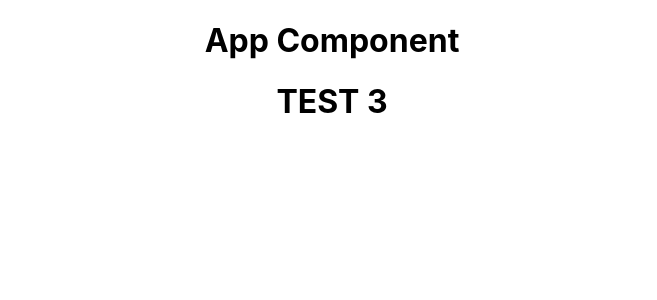
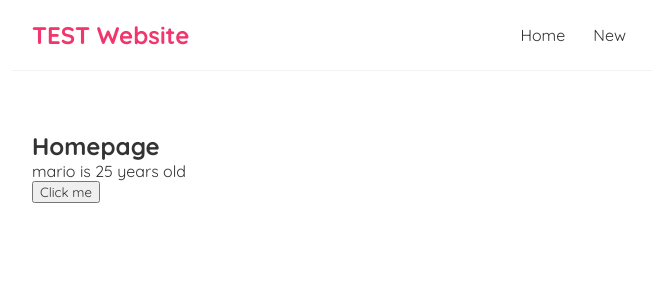
Before and after one commit to KJWXY/test, a React (Create React App) app: page / in a window 1280 px wide. Shown: the top 300 px of the page, without its empty margins (308-965 px from the left). Built offline with nearby package versions, Linux system fonts and the light colour scheme.

Commit message:
Test commit

```diff
--- a/src/App.css
+++ /dev/null
@@ -1,38 +0,0 @@
-.App {
-  text-align: center;
-}
-
-.App-logo {
-  height: 40vmin;
-  pointer-events: none;
-}
-
-@media (prefers-reduced-motion: no-preference) {
-  .App-logo {
-    animation: App-logo-spin infinite 20s linear;
-  }
-}
-
-.App-header {
-  background-color: #282c34;
-  min-height: 100vh;
-  display: flex;
-  flex-direction: column;
-  align-items: center;
-  justify-content: center;
-  font-size: calc(10px + 2vmin);
-  color: white;
-}
-
-.App-link {
-  color: #61dafb;
-}
-
-@keyframes App-logo-spin {
-  from {
-    transform: rotate(0deg);
-  }
-  to {
-    transform: rotate(360deg);
-  }
-}
--- a/src/App.js
+++ b/src/App.js
@@ -1,14 +1,13 @@
-import './App.css';
+import Navbar from './Navbar';
+import Home from './Home';
 
 function App() {
-const test = 'TEST'
-const number = 3
 
   return (
     <div className="App">
+      <Navbar />
       <div className="content">
-        <h1>App Component</h1>
-        <h1>{test} {number}</h1>
+        <Home />
       </div>
     </div>
   );
--- /dev/null
+++ b/src/Home.js
@@ -0,0 +1,21 @@
+import { useState } from 'react';
+
+const Home = () => {
+    const [name, setName] = useState('mario');
+    const [age, setAge] = useState(25);
+
+    const handleClick = () => {
+        setName('luigi');
+        setAge(34);
+    }
+
+    return (
+        <div className="home">
+            <h2>Homepage</h2>
+            <p>{ name } is { age } years old</p>
+            <button onClick={handleClick}>Click me</button>
+        </div>
+    );
+}
+
+export default Home;
--- /dev/null
+++ b/src/Navbar.js
@@ -0,0 +1,13 @@
+const Navbar = () => {
+    return (
+        <nav className="navbar">
+            <h1>TEST Website</h1>
+            <div className="links">
+                <a href="/">Home</a>
+                <a href="/new">New</a>
+            </div>
+        </nav>
+     );
+}
+
+export default Navbar;
--- a/src/index.css
+++ b/src/index.css
@@ -1,13 +1,35 @@
-body {
+@import url('https://fonts.googleapis.com/css2?family=Quicksand:wght@300;400;500;600;700&display=swap');
+
+/* base styles */
+* {
   margin: 0;
-  font-family: -apple-system, BlinkMacSystemFont, 'Segoe UI', 'Roboto', 'Oxygen',
-    'Ubuntu', 'Cantarell', 'Fira Sans', 'Droid Sans', 'Helvetica Neue',
-    sans-serif;
-  -webkit-font-smoothing: antialiased;
-  -moz-osx-font-smoothing: grayscale;
+  font-family: "Quicksand";
+  color: #333;
 }
-
-code {
-  font-family: source-code-pro, Menlo, Monaco, Consolas, 'Courier New',
-    monospace;
+.navbar {
+  padding: 20px;
+  display: flex;
+  align-items: center;
+  max-width: 600px;
+  margin: 0 auto;
+  border-bottom: 1px solid #f2f2f2;
 }
+.navbar h1 {
+  color: #f1356d;
+}
+.navbar .links {
+  margin-left: auto;
+}
+.navbar a {
+  margin-left: 16px;
+  text-decoration: none;
+  padding: 6px;
+}
+.navbar a:hover {
+  color: #f1356d;
+}
+.content {
+  max-width: 600px;
+  margin: 40px auto;
+  padding: 20px;
+}
```
